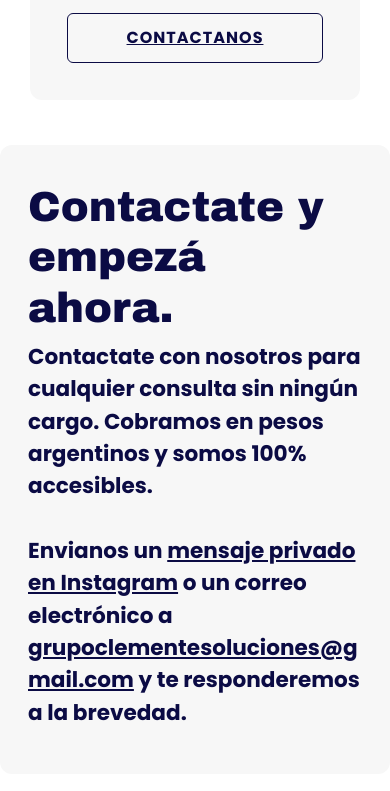
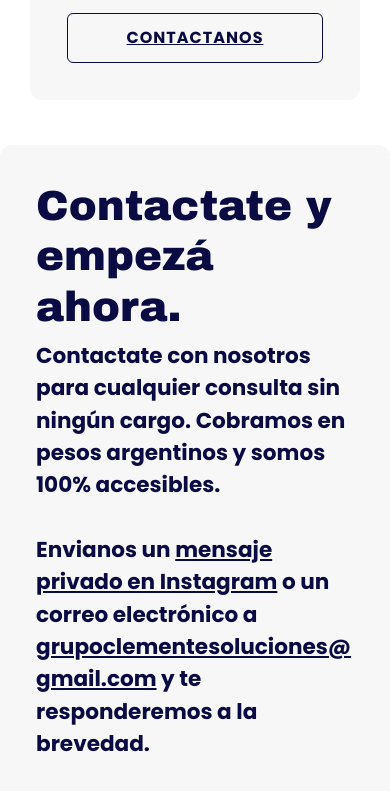
Before and after one commit to jeo84o85ur843958r/kaos82j3, a plain HTML site: page index.html in a window 390 px wide. Shown: the part 3197-3988 px from the top of the page. Drawn offline with nearby package versions, Linux system fonts and the light colour scheme.

Commit message:
Update style.css

```diff
--- a/style.css
+++ b/style.css
@@ -59,6 +59,10 @@ h4{
 	color: #0B0B44 !important;
 }
 
+#contacto{
+	padding: 80px;
+}
+
 .card-img, .card-img-top{
 	border-radius: 12px !important;
 }
@@ -99,3 +103,9 @@ a:hover{
 	text-decoration: none !important;
 	background-color: yellow;
 }
+
+@media (max-width: 768px){
+	#contacto{
+		padding: 20px;
+	}
+}
```
